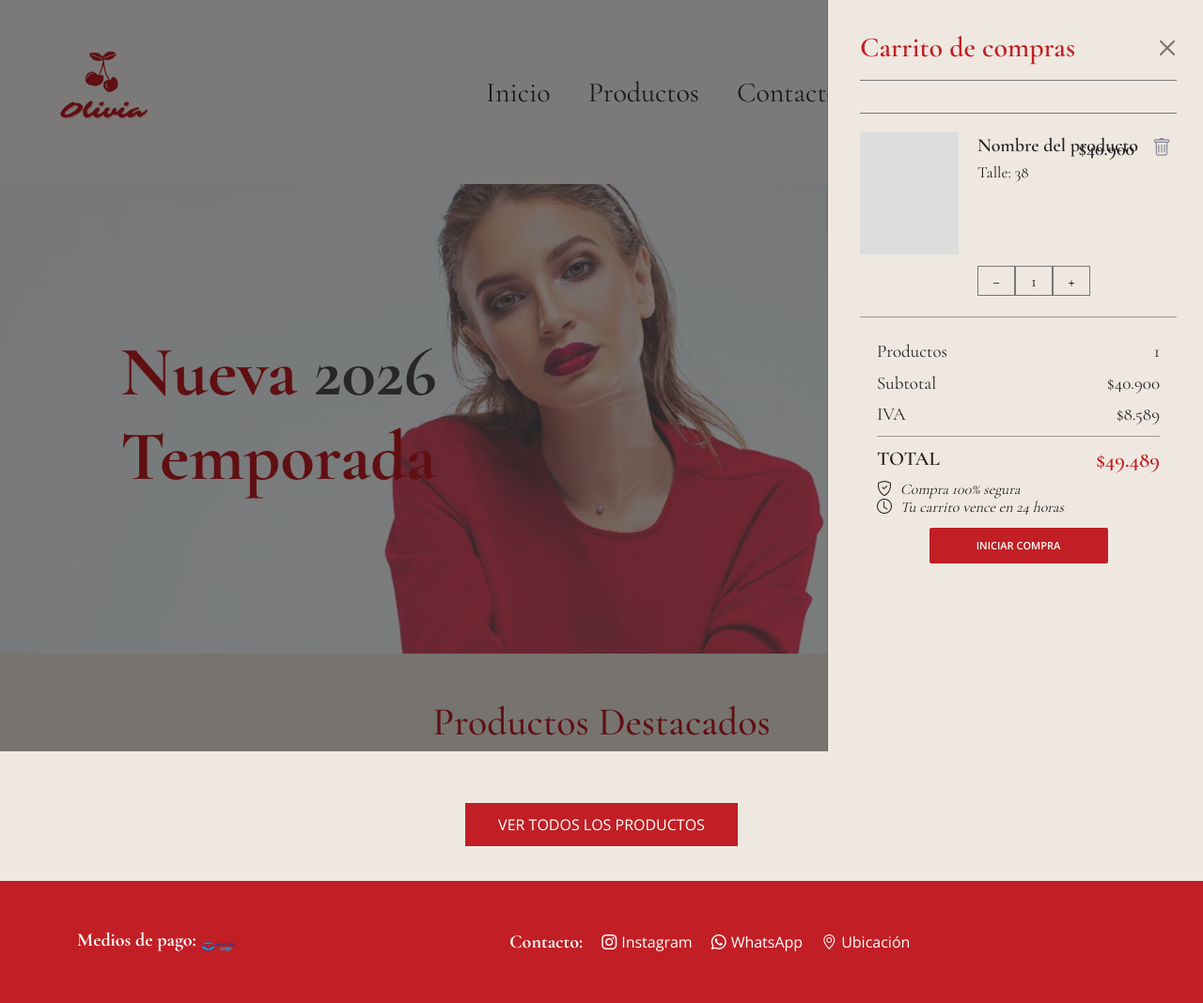
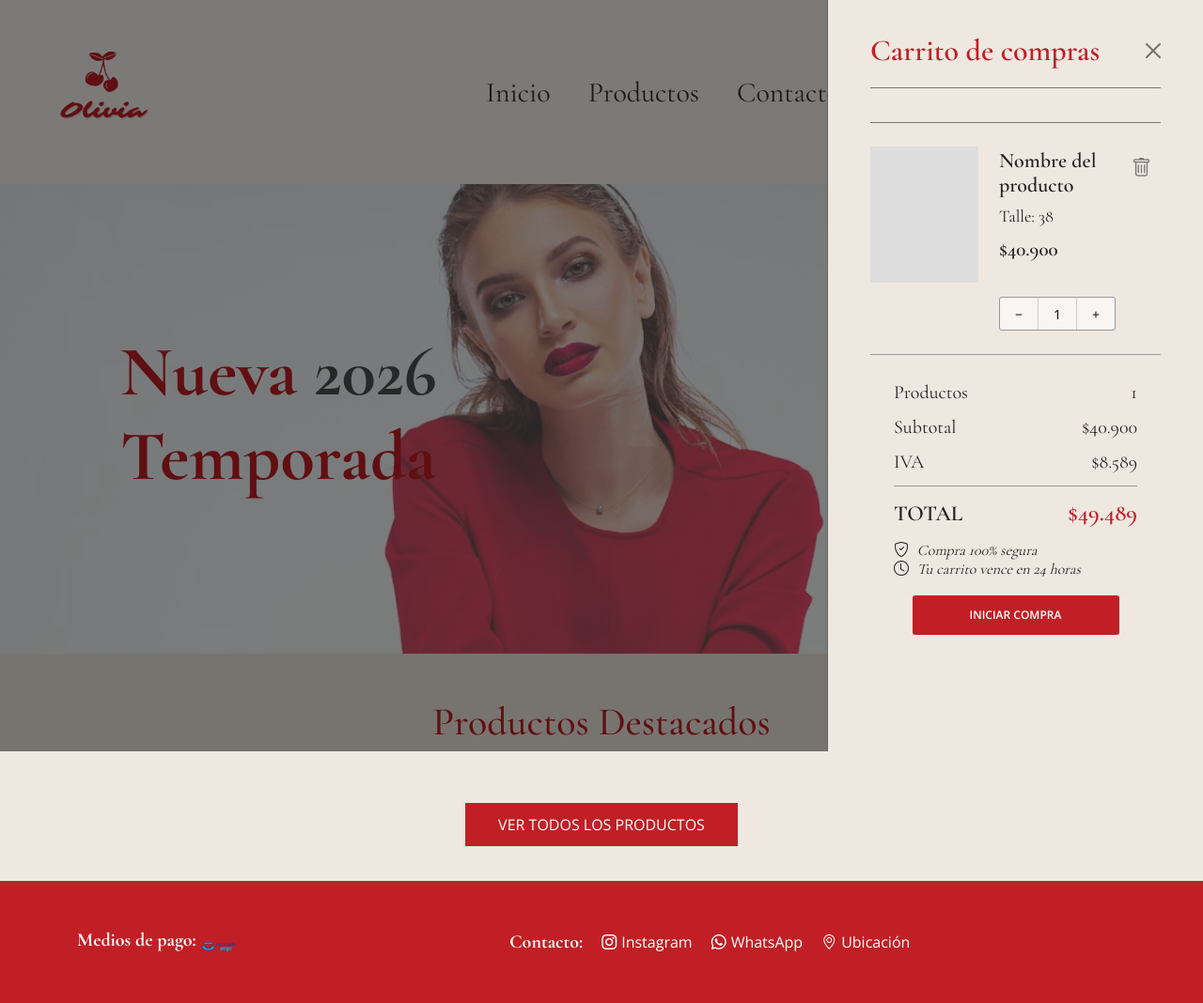
Before and after one commit to palomaponte07-maker/NUEVOPROYECTO, a Django app: page / in a window 1280 px wide, after a click that opens the changed part. Shown: the whole page at 94% size. Run offline with Django 5.2, Linux system fonts and the light colour scheme; data that the repository does not hold is empty; some libraries are stand-ins or nearby versions.

Commit message:
Mejora carrito lateral

```diff
--- a/static/css/style.css
+++ b/static/css/style.css
@@ -519,42 +519,42 @@ footer a:hover{
 }
 
 
-/* ENCABEZADO */
+
 .carrito-lateral .offcanvas-header {
-    padding: 28px 30px 12px 34px;
+    padding: 30px 45px 15px;
 }
 
 .carrito-titulo {
     color: #c11f25;
     font-family: 'Cormorant Garamond', serif;
-    font-size: 30px;
+    font-size: 32px;
     font-weight: 600;
 }
 
 
-/* CUERPO */
+
 .carrito-lateral .offcanvas-body {
-    padding: 0 28px 28px 34px;
+    padding: 0 45px 35px;
 }
 
 
-/* SEPARADORES */
+
 .carrito-productos::before {
     content: "";
     display: block;
     border-top: 1px solid #777;
     border-bottom: 1px solid #777;
-    height: 36px;
-    margin-bottom: 20px;
+    height: 38px;
+    margin-bottom: 25px;
 }
 
 
-/* PRODUCTO */
+
 .carrito-producto {
     position: relative;
-    min-height: 155px;
-    padding-bottom: 22px;
-    margin-bottom: 22px;
+    min-height: 165px;
+    padding: 0 55px 25px 0;
+    margin-bottom: 25px;
     border-bottom: 1px solid #999;
 }
 
@@ -562,59 +562,65 @@ footer a:hover{
 
 .carrito-producto-contenido {
     display: flex;
-    gap: 20px;
+    align-items: flex-start;
+    gap: 22px;
 }
 
 
-/* IMAGEN */
+
 .carrito-imagen {
-    width: 105px;
-    height: 130px;
+    width: 115px;
+    height: 145px;
     background-color: #ddd;
     flex-shrink: 0;
 }
 
 
-/* DETALLE */
+
 .carrito-detalle {
+    flex: 1;
+    min-width: 0;
     padding-top: 2px;
 }
 
 .carrito-detalle h6 {
     font-family: 'Cormorant Garamond', serif;
-    font-size: 20px;
-    margin: 0 0 4px;
+    font-size: 22px;
+    margin: 0 0 8px;
     font-weight: 600;
+    line-height: 1.2;
 }
 
 .carrito-detalle p {
     font-family: 'Cormorant Garamond', serif;
-    font-size: 17px;
-    margin: 0;
+    font-size: 18px;
+    margin: 0 0 4px;
+    line-height: 1.3;
 }
 
 
-/* PRECIO */
+
 .carrito-producto .carrito-detalle p:last-child {
-    position: absolute;
-    top: 3px;
-    right: 45px;
+    position: static;
+    margin-top: 10px;
     font-family: 'Cormorant Garamond', serif;
-    font-size: 20px;
+    font-size: 21px;
     font-weight: 600;
 }
 
 
-/* ELIMINAR */
+
 .carrito-eliminar {
     position: absolute;
-    top: 0;
-    right: 0;
+    top: 2px;
+    right: 5px;
     border: none;
     background: transparent;
-    color: #8b8b9c;
-    font-size: 20px;
+    color: #777;
+    font-size: 21px;
     cursor: pointer;
+    padding: 5px;
+    transition: color 0.2s ease;
 }
 
 .carrito-eliminar:hover {
@@ -622,67 +628,84 @@ footer a:hover{
 }
 
 
-/* CANTIDAD */
+
 .carrito-cantidad {
     display: flex;
-    margin-left: 125px;
-    margin-top: 12px;
+    align-items: center;
+    width: fit-content;
+    margin-left: 137px;
+    margin-top: 15px;
+    border: 1px solid #999;
+    border-radius: 3px;
+    overflow: hidden;
+    background-color: #f8f5f2;
 }
 
 .carrito-cantidad button,
 .carrito-cantidad span {
     width: 40px;
-    height: 32px;
-    border: 1px solid #777;
+    height: 34px;
+    border: none;
     background: transparent;
     display: flex;
     align-items: center;
     justify-content: center;
-    font-family: 'Cormorant Garamond', serif;
-    font-size: 18px;
+    font-family: 'Open Sans', sans-serif;
+    font-size: 14px;
 }
 
 .carrito-cantidad button {
     cursor: pointer;
+    transition: background-color 0.2s ease,
+                color 0.2s ease;
 }
 
 .carrito-cantidad button:hover {
-    background-color: #ddd4ca;
+    background-color: #c11f25;
+    color: white;
+}
+
+.carrito-cantidad span {
+    min-width: 42px;
+    border-left: 1px solid #ccc;
+    border-right: 1px solid #ccc;
+    font-weight: 500;
 }
 
 
-/* RESUMEN */
+
 .carrito-resumen {
-    margin-top: 15px;
-    padding: 0 18px;
+    margin-top: 25px;
+    padding: 0 25px;
 }
 
 .carrito-linea {
     display: flex;
     justify-content: space-between;
+    align-items: center;
     font-family: 'Cormorant Garamond', serif;
-    font-size: 19px;
-    margin-bottom: 5px;
+    font-size: 20px;
+    margin-bottom: 7px;
 }
 
 .carrito-total {
     border-top: 1px solid #999;
-    padding-top: 8px;
-    margin-top: 8px;
-    font-size: 21px;
+    padding-top: 10px;
+    margin-top: 10px;
+    font-size: 23px;
     font-weight: 600;
 }
 
 .carrito-total span:last-child {
     color: #c11f25;
-    font-size: 23px;
+    font-size: 25px;
 }
 
 
-/* INFORMACIÓN */
+
 .carrito-info {
-    margin-top: 5px;
-    padding: 0 18px;
+    margin-top: 10px;
+    padding: 0 25px;
 }
 
 .carrito-info p {
@@ -690,7 +713,7 @@ footer a:hover{
     font-family: 'Cormorant Garamond', serif;
     font-size: 16px;
     font-style: italic;
-    line-height: 19px;
+    line-height: 20px;
 }
 
 .carrito-info i {
@@ -698,26 +721,26 @@ footer a:hover{
 }
 
 
-/* BOTÓN */
+
 .iniciar-compra {
     display: block;
-    width: 190px;
-    height: 38px;
-    margin: 12px auto 0;
+    width: 220px;
+    height: 42px;
+    margin: 18px auto 0;
     border: none;
-    border-radius: 2px;
+    border-radius: 3px;
     background-color: #c11f25;
     color: white;
     font-family: 'Open Sans', sans-serif;
-    font-size: 11px;
+    font-size: 12px;
     font-weight: 600;
     cursor: pointer;
+    transition: background-color 0.2s ease;
 }
 
 .iniciar-compra:hover {
     background-color: #a9191f;
 }
-
 
 
 
@@ -727,4 +750,28 @@ footer a:hover{
         width: 90%;
     }
 
+    .carrito-lateral .offcanvas-header {
+        padding: 25px 25px 12px;
+    }
+
+    .carrito-lateral .offcanvas-body {
+        padding: 0 25px 25px;
+    }
+
+    .carrito-producto {
+        padding-right: 40px;
+    }
+
+    .carrito-detalle h6 {
+        font-size: 19px;
+    }
+
+    .carrito-detalle p {
+        font-size: 16px;
+    }
+
+    .carrito-cantidad {
+        margin-left: 0;
+        margin-top: 12px;
+    }
 }
```
